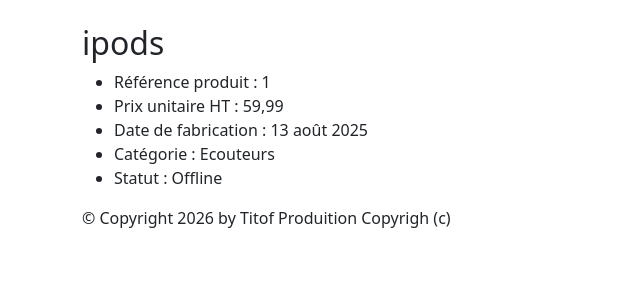
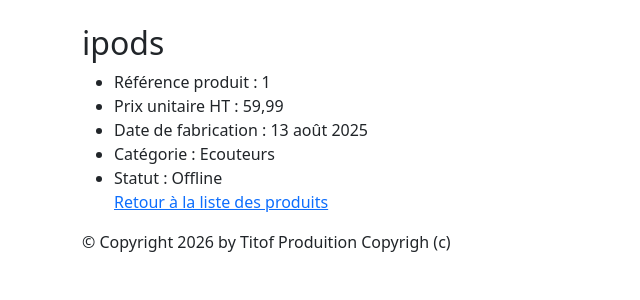
Before and after one commit to NolhanDolou/TutoDjango-DOLOU, a Django app: page /monApp/produit/1/ in a window 1280 px wide. Shown: the part 72-372 px from the top of the page, without its empty margins (0-640 px from the left). Run offline with Django 5.2, Linux system fonts and the light colour scheme; data comes from the database, SQL or seed files in the repository; some libraries are stand-ins or nearby versions.

Commit message:
retour detailprod dans prod

```diff
--- a/monProj/monApp/templates/monApp/detail_produit.html
+++ b/monProj/monApp/templates/monApp/detail_produit.html
@@ -10,5 +10,6 @@
     <li>Date de fabrication : {{ prdt.dateFabProd }} </li>
     <li>Catégorie : {{ prdt.categorie }} </li>
     <li>Statut : {{ prdt.statut}}</li>
+    <a href="{% url 'listProduits' %}">Retour à la liste des produits</a>
 </ul>
 {% endblock %}
--- a/monProj/monApp/templates/monApp/list_produits.html
+++ b/monProj/monApp/templates/monApp/list_produits.html
@@ -22,6 +22,7 @@
                     <td>{{ prdt.dateFabProd }} </td>
                     <td>{{ prdt.categorie }} </td>
                     <td>{{ prdt.statut }} </td>
+                    <td><a href="{% url 'detailProduit' prdt.refProd %}">{{ prdt.refProd }}</a></td>
                 </tr>
             {% endfor %}
         </tbody>
--- a/monProj/monApp/urls.py
+++ b/monProj/monApp/urls.py
@@ -14,7 +14,7 @@ urlpatterns = [
     #path('home/<param>',views.home ,name='home'),
     #path("contact/", views.contact, name="contact"),
     #path("aboutus/", views.aboutus, name="aboutus"),
-    path('produits/',views.ProduitListView.as_view(),name='produits'),
+    path('produits/',views.ProduitListView.as_view(),name='listProduits'),
     path("produit/<int:pk>/",views.ProduitDetailView.as_view(), name='detailProduit'),
     #path('produits/',views.ListProduits ,name='produits'),
     path("ListeCategories/", views.ListeCategories, name="ListeCategories"),
```
Also changed, not shown: README.md.
